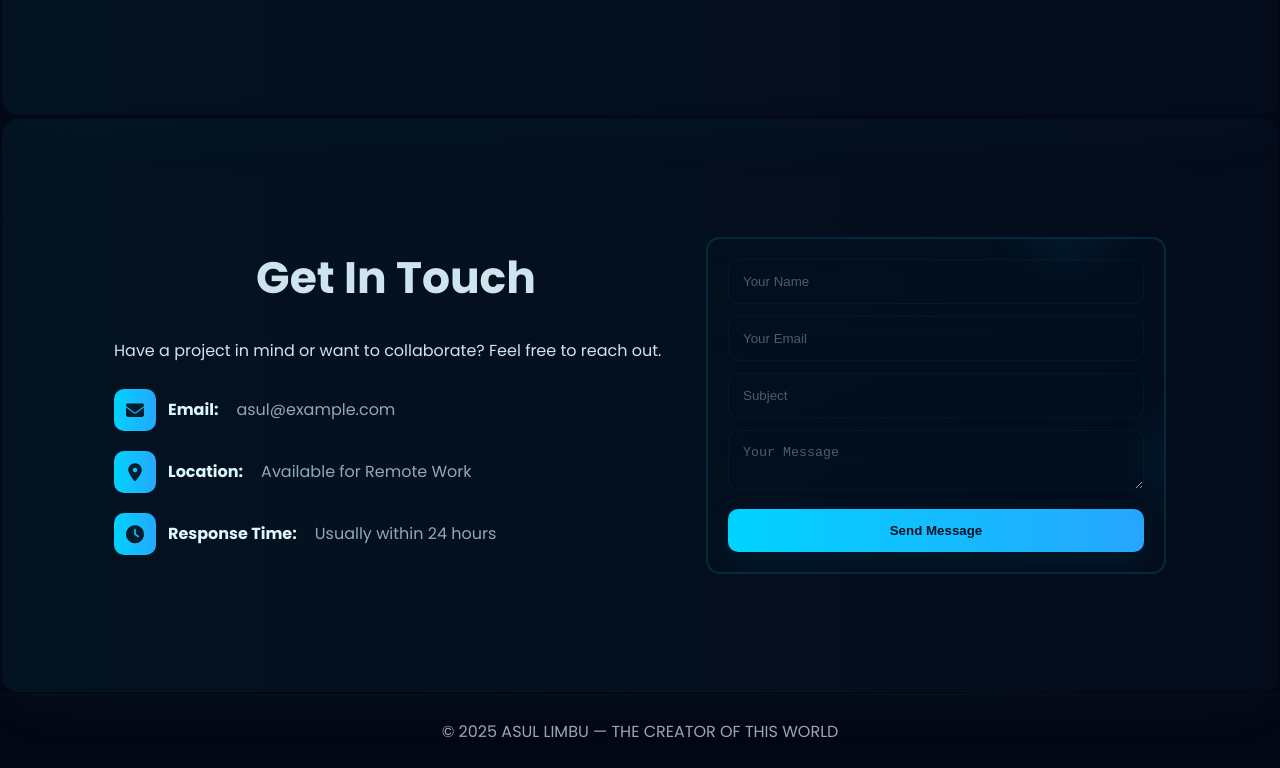
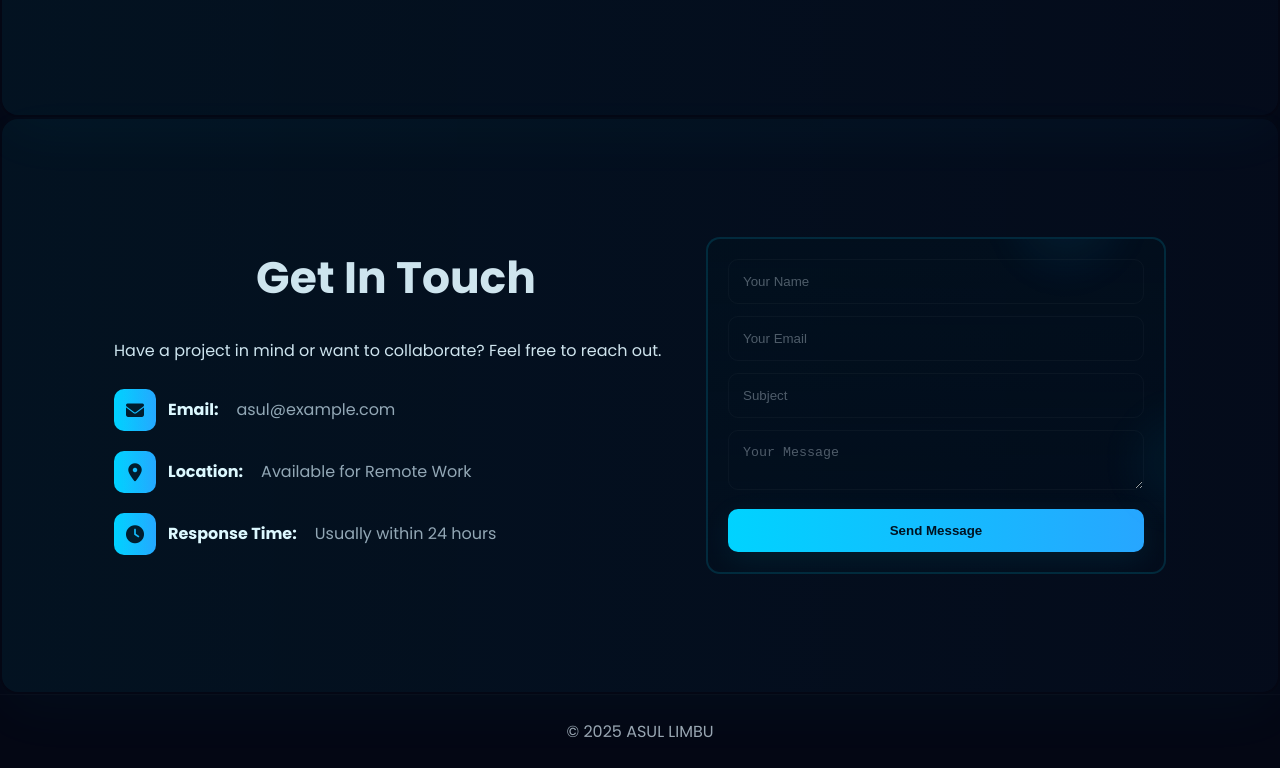
Before and after one commit to AsulLimbu/asul_portfolio, a plain HTML site: page index.html in a window 1280 px wide. Shown: the part 3080-3848 px from the top of the page. Drawn offline with Linux system fonts and the light colour scheme.

Commit message:
minor changes

```diff
--- a/index.html
+++ b/index.html
@@ -262,7 +262,7 @@
     </main>
 
     <footer class="site-footer">
-        <div class="container">© <span id="year"></span> ASUL LIMBU — THE CREATOR OF THIS WORLD</div>
+        <div class="container">© <span id="year"></span> ASUL LIMBU</div>
     </footer>
 
     <script src="script.js"></script>
```
